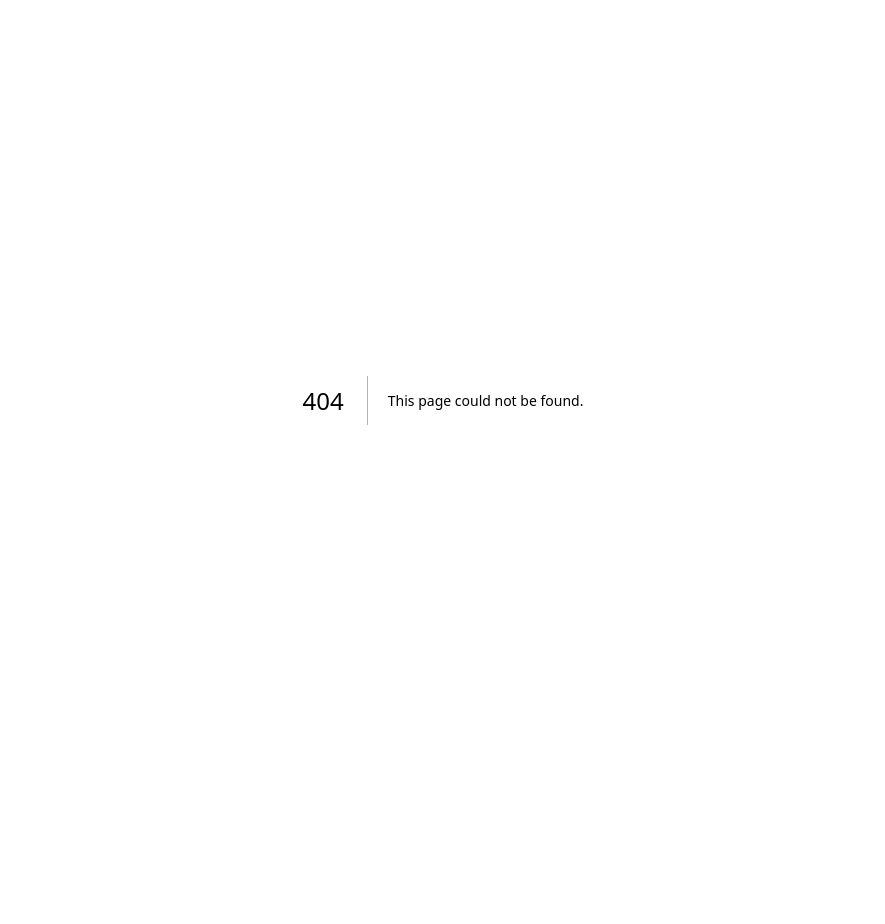
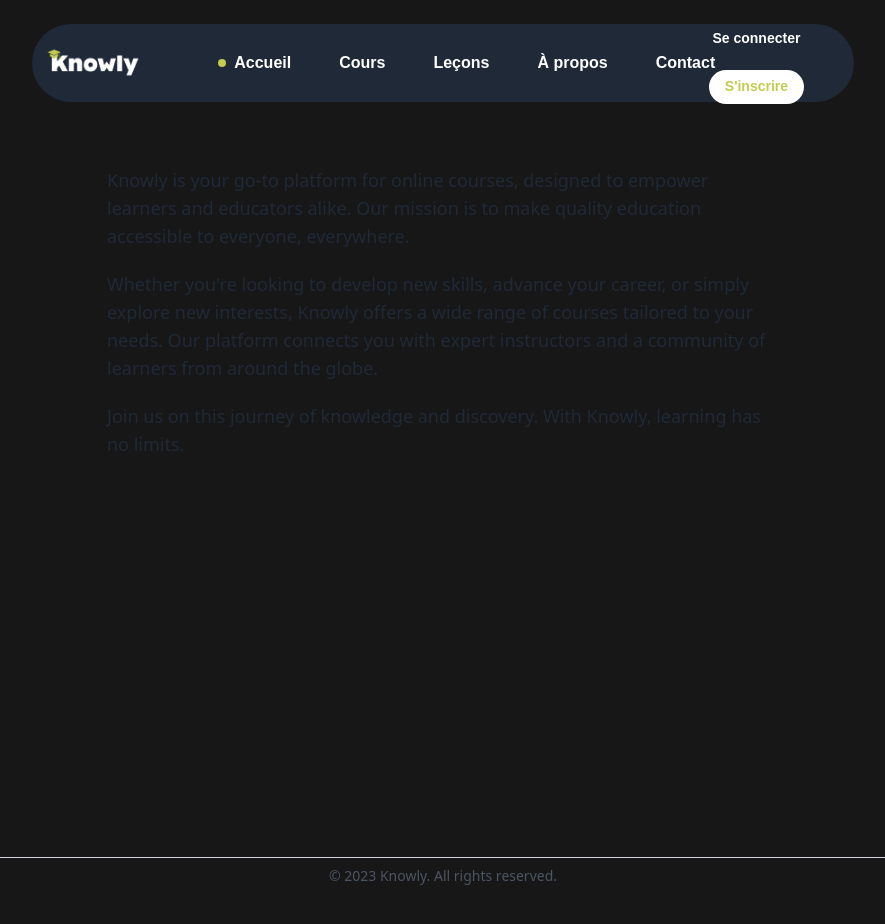
Before and after one commit to Bakops/Knowly-App-Front-NEXT, a Next.js app: page /apropos in a window 1280 px wide. Before the commit this address had no page. Shown: the whole page, without its empty margins (197-1082 px from the left). Before the commit the page ends 800 px from the top, so only its background shows below. Built offline with nearby package versions, Linux system fonts and the light colour scheme.

Commit message:
MAJ CourseCard.tsx & /cours/page.tsx

```diff
--- a/src/app/admin/page.tsx
+++ b/src/app/admin/page.tsx
@@ -2,6 +2,7 @@
 
 import axios from 'axios';
 import { useState } from 'react';
+import Link from "next/link";
 
 
 const CoursesAdmin = () => {
@@ -26,6 +27,7 @@ const CoursesAdmin = () => {
         price: parseFloat(coursePrice),
       });
       console.log('Course created:', response.data);
+      alert("Course created !")
     } catch (error) {
       console.error('Error creating course:', error);
     }
@@ -38,6 +40,7 @@ const CoursesAdmin = () => {
         price: parseFloat(coursePrice),
       });
       console.log('Course updated:', response.data);
+      alert("Course updated !")
     } catch (error) {
       console.error('Error creating course:', error);
     }
@@ -47,6 +50,7 @@ const CoursesAdmin = () => {
     try {
       const response = await axios.delete(`http://localhost:8081/courses/${courseId}`);
       console.log('Course deleted:', response.data);
+      alert("Course deleted !")
     } catch (error) {
       console.error('Error creating course:', error);
     }
@@ -61,6 +65,7 @@ const CoursesAdmin = () => {
         content: lessonContent,
       });
       console.log('Lesson created:', response.data);
+      alert("Lessons created !")
     } catch (error) {
       console.error('Error creating course:', error);
     }
@@ -73,6 +78,7 @@ const CoursesAdmin = () => {
         content: lessonContent,
       });
       console.log('Lesson updated:', response.data);
+      alert("Lessons update !")
     } catch (error) {
       console.error('Error creating course:', error);
     }
@@ -82,18 +88,23 @@ const CoursesAdmin = () => {
     try {
       const response = await axios.delete(`http://localhost:8081/lessons/${lessonId}`);
       console.log('Lesson deleted:', response.data);
+      alert("Lessons deleted !")
     } catch (error) {
       console.error('Error creating course:', error);
     }
   };
 
   return (
-    <div style={{ backgroundColor: '#1f2937', minHeight: '100vh', padding: '20px' }}>
-      <h1 style={{ color: '#c3cc50', marginBottom: '20px', fontWeight: '700' }}>Admin - Courses and Lessons</h1>
+    <div style={{ backgroundColor: '#1f2937', minHeight: '100vh', padding: '50px' }}>
+      <div className='flex justify-end'>
+        <Link href="/"><button style={buttonStyleDELETE}>Return Home</button></Link>
+      </div>
+
+      <h1 style={{ color: '#c3cc50', marginBottom: '20px', fontWeight: '700', fontSize: '25px' }}>KnowlyAdmin - Cours & Leçons</h1>
 
       {/* Courses Section */}
       <div style={{ marginBottom: '40px' }}>
-        <h2 style={{ color: '#c3cc50' }}>Courses</h2>
+        <h2 style={{ color: '#c3cc50' }}>Cours</h2>
         <input
           type="text"
           value={courseId}
@@ -122,7 +133,7 @@ const CoursesAdmin = () => {
 
       {/* Lessons Section */}
       <div>
-        <h2 style={{ color: '#c3cc50' }}>Lessons</h2>
+        <h2 style={{ color: '#c3cc50' }}>Leçons</h2>
         <input
           type="text"
           value={lessonId}
--- /dev/null
+++ b/src/app/apropos/page.tsx
@@ -0,0 +1,30 @@
+import React from 'react';
+import HeaderComponent from '@/components/layout/HeaderComponent';
+
+const AboutPage: React.FC = () => {
+  return (
+    <>
+    <HeaderComponent />
+    <div className="min-h-screen flex flex-col justify-between p-10 font-sans  text-gray-800 leading-relaxed">
+
+      <section className="flex-grow max-w-2xl mx-auto">
+        <p className="mb-5 text-lg">
+          Knowly is your go-to platform for online courses, designed to empower learners and educators alike. Our mission is to make quality education accessible to everyone, everywhere.
+        </p>
+        <p className="mb-5 text-lg">
+          Whether you're looking to develop new skills, advance your career, or simply explore new interests, Knowly offers a wide range of courses tailored to your needs. Our platform connects you with expert instructors and a community of learners from around the globe.
+        </p>
+        <p className="mb-5 text-lg">
+          Join us on this journey of knowledge and discovery. With Knowly, learning has no limits.
+        </p>
+      </section>
+      <footer className="mt-10 border-t border-gray-300 pt-2 text-center">
+        <p className="text-sm text-gray-600">© 2023 Knowly. All rights reserved.</p>
+      </footer>
+    </div>
+    </>
+
+  );
+};
+
+export default AboutPage;
--- a/src/app/cours/page.tsx
+++ b/src/app/cours/page.tsx
@@ -27,22 +27,20 @@ const CoursesPage = () => {
     fetchCourses();
   }, []);
 
-  return (
-    <>
+// KNOWLY%20NEXTJS\knowlyapp\src\app\cours\page.tsx
+return (
+  <>
     <HeaderComponent />
-    <div style={{ minHeight: '100vh', padding: '20px', color: '#c3cc50' }}>
-      <div style={{ display: 'flex', flexWrap: 'wrap' }}>
+    <div style={{ minHeight: '20vh', padding: '20px', color: '#c3cc50', display: 'flex', justifyContent: 'center' }}>
+      <div style={{ display: 'flex', flexWrap: 'wrap', width: '59%' }}>
         {courses.map(course => (
-          <CourseCard key={course.id} name={course.name} price={course.price} />
+          <CourseCard key={course.id} id={course.id} name={course.name} price={course.price} />
         ))}
       </div>
     </div>
-    </>
+  </>
+);
 
-
-
-
-  );
 };
 
 export default CoursesPage;
--- a/src/components/layout/CourseCard.tsx
+++ b/src/components/layout/CourseCard.tsx
@@ -1,20 +1,19 @@
-import React from 'react';
-
+// KNOWLY%20NEXTJS\knowlyapp\src\components\layout\CourseCard.tsx
 interface CourseCardProps {
+  id: number;
   name: string;
   price: number;
 }
 
-const CourseCard: React.FC<CourseCardProps> = ({ name, price }) => {
-  return (
-    <div className="max-w-sm mx-auto border border-[#c3cc50] rounded-lg shadow-lg bg-darkGray text-[#c3cc50] p-6 space-y-4 hover:shadow-xl transition-shadow">
-    <h3 className="text-xl font-semibold text-center">{name}</h3>
-    <p className="text-lg text-center font-medium">Prix: <span className="font-bold">{price} €</span></p>
-    <button className="w-full bg-[#c3cc50] text-[#1f2937] py-2 px-4 rounded-md font-semibold hover:bg-limeGreen/80 transition-colors">
-    Commencer
-    </button>
-</div>
-  );
-};
+const CourseCard = ({ id, name, price }: CourseCardProps) => (
+  <div className="flex justify-center align-middle">
+    <div className="bg-gray-800 shadow-md rounded-lg p-4 m-2 w-64 hover:bg-[#c3cc50] hover:text-gray-800">
+    <h3 className="text-lg font-bold mb-2">{name}</h3>
+    <p className="text-[#FFF]">Prix: {price}€</p>
+    <p className="text-[#FFF] text-sm">ID: {id}</p>
+  </div>
+  </div>
+
+);
 
 export default CourseCard;
```
